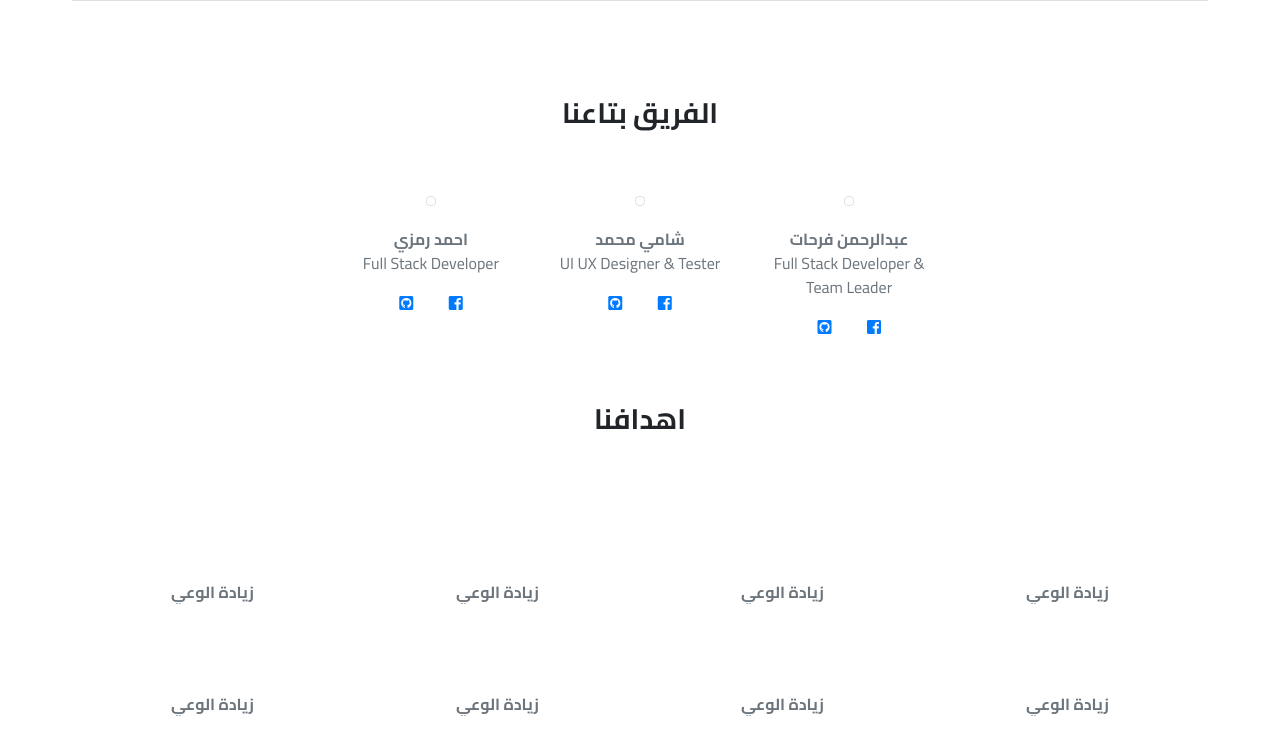
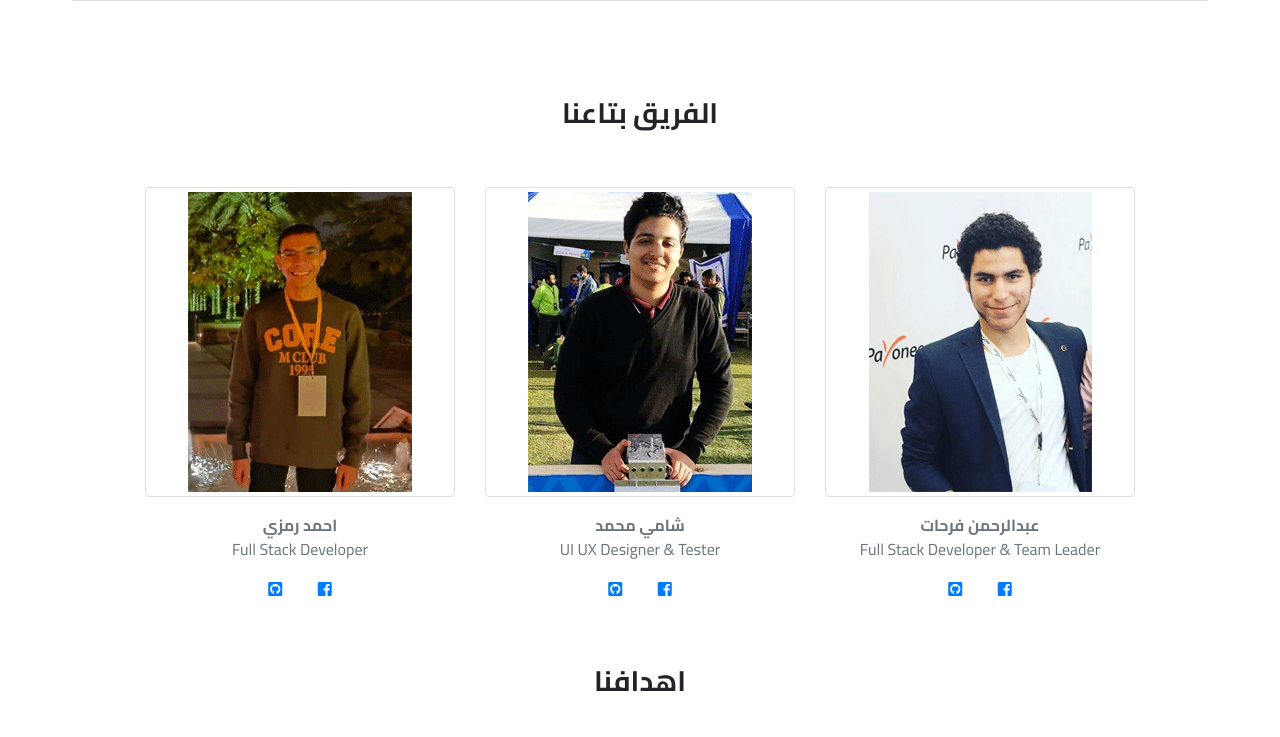
Before and after one commit to 3bdelrhmann/Mica-Projec001, a Django app: page /about/ in a window 1280 px wide. Shown: the part 634-1371 px from the top of the page. Run offline with Django 3.2, Linux system fonts and the light colour scheme; some libraries are stand-ins or nearby versions.

Commit message:
add photos

```diff
--- a/main/templates/main/about.html
+++ b/main/templates/main/about.html
@@ -1,6 +1,5 @@
 {% extends 'template/base.html' %}
 {% load static %}
-
 {% block content %}
 <div class="container mt-5 overflow-hidden">
     <section class="about-us text-center mt-5">
@@ -49,7 +48,7 @@
             <div class="row no-gutter mr-auto ml-auto">
                 <div class='col-sm-4 overflow-hidden'>
                     <header>
-                        <img src="https://via.placeholder.com/300" class='img-thumbnail ' alt="">
+                        <img src="{% static '/images/team/3bdelrhmann.png' %}" class='img-thumbnail ' alt="">
                     </header>
                     <div class="body text-center text-muted mt-3">
                         <p class="m-0"><b>عبدالرحمن فرحات</b></p>
@@ -63,11 +62,10 @@
                             </li>
                         </ul>
                     </div>
-
                 </div>
                 <div class='col-sm-4 overflow-hidden'>
                     <header>
-                        <img src="https://via.placeholder.com/300" class='img-thumbnail ' alt="">
+                        <img src="{% static '/images/team/shamy.png' %}" class='img-thumbnail ' alt="">
                     </header>
                     <div class="body text-center text-muted mt-3">
                         <p class="m-0"><b>شامي محمد</b></p>
@@ -84,7 +82,7 @@
                 </div>
                 <div class='col-sm-4 overflow-hidden'>
                     <header>
-                        <img src="https://via.placeholder.com/300" class='img-thumbnail ' alt="">
+                        <img src="{% static '/images/team/ramzy.png' %}" class='img-thumbnail ' alt="">
                     </header>
                     <div class="body text-center text-muted mt-3">
                         <p class="m-0"><b>احمد رمزي</b></p>
```
Also changed, not shown: db.sqlite3.
